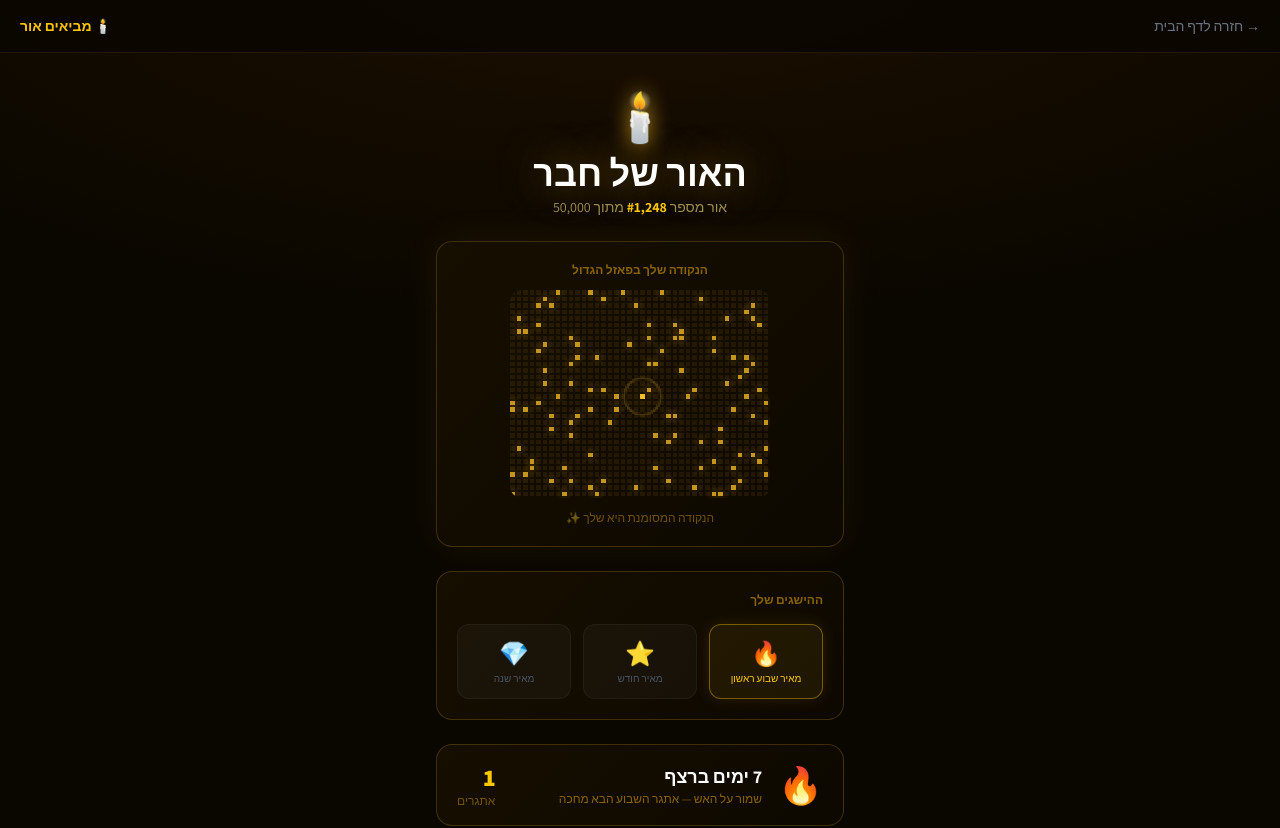
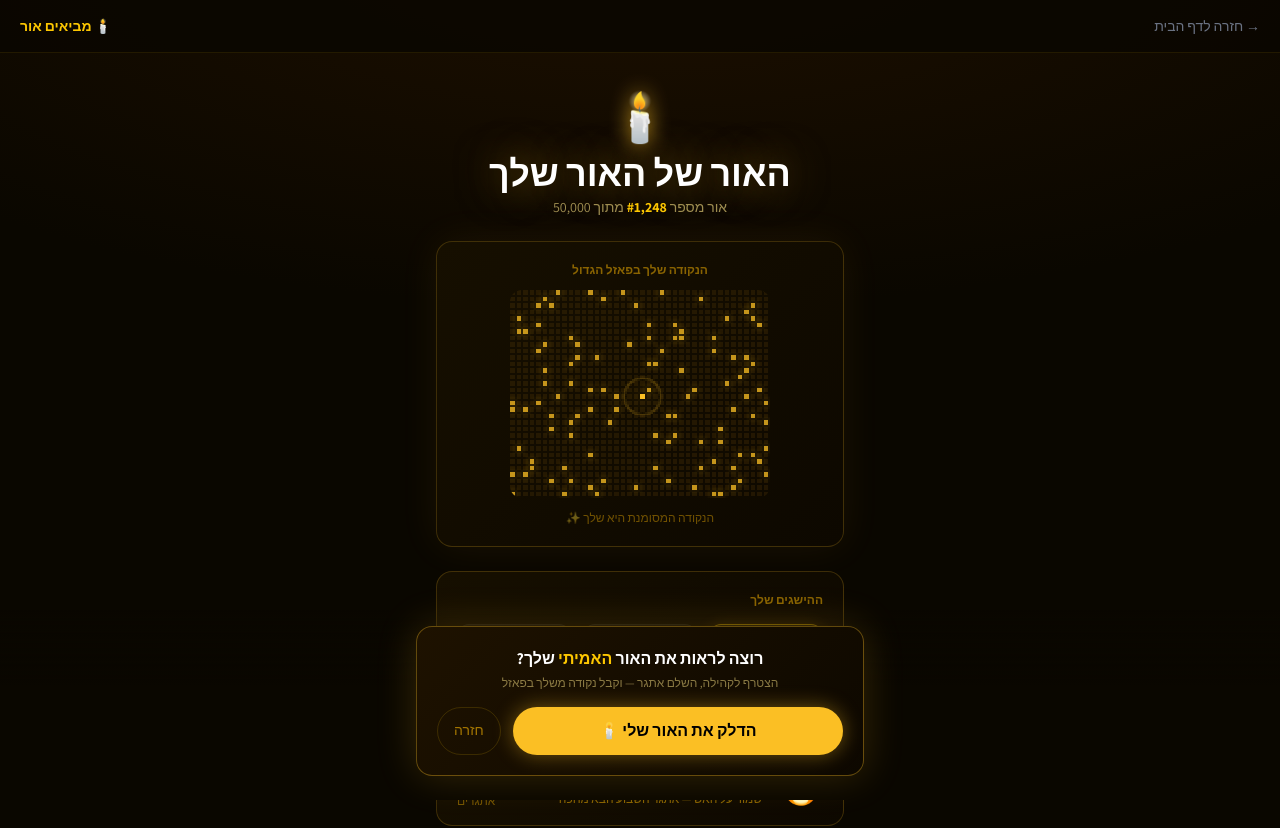
Before and after one commit to adam554433-cloud/mabim-or, a Next.js app: page /my-light in a window 1280 px wide. Shown: the top 828 px of the page. Built offline with nearby package versions, Linux system fonts and the light colour scheme; no server answers.

Commit message:
feat: guest preview on my-light with join CTA, add date to feed cards

```diff
--- a/src/app/my-light/page.tsx
+++ b/src/app/my-light/page.tsx
@@ -4,6 +4,8 @@ import { useSearchParams } from "next/navigation";
 import { motion, AnimatePresence } from "framer-motion";
 import { useEffect, useRef, useState, Suspense } from "react";
 import Link from "next/link";
+import { supabase } from "@/lib/supabase";
+import type { User } from "@supabase/supabase-js";
 
 // ── Mini Puzzle Canvas ───────────────────────────────────────────────
 const COLS = 250;
@@ -114,20 +116,31 @@ const BADGES = [
 // ── Main Page ────────────────────────────────────────────────────────
 function MyLightContent() {
   const params = useSearchParams();
-  const name   = params.get("name") ?? "חבר";
   const idxStr = params.get("idx");
   const lightNum = params.get("num");
 
-  const myIndex  = idxStr ? parseInt(idxStr) : 25125;
-  const myNum    = lightNum ? parseInt(lightNum) : 1248;
-
+  const [user, setUser] = useState<User | null | undefined>(undefined);
   const [copied, setCopied] = useState(false);
   const [showReactions, setShowReactions] = useState(false);
+
+  useEffect(() => {
+    supabase.auth.getUser().then(({ data }) => setUser(data.user ?? null));
+    const { data: { subscription } } = supabase.auth.onAuthStateChange((_e, session) => {
+      setUser(session?.user ?? null);
+    });
+    return () => subscription.unsubscribe();
+  }, []);
 
   useEffect(() => {
     const t = setTimeout(() => setShowReactions(true), 600);
     return () => clearTimeout(t);
   }, []);
+
+  const isGuest = user === null;
+  const displayName = user?.user_metadata?.display_name ?? params.get("name");
+  const name = isGuest ? "האור שלך" : (displayName ?? "חבר");
+  const myIndex  = idxStr ? parseInt(idxStr) : 25125;
+  const myNum    = lightNum ? parseInt(lightNum) : 1248;
 
   function share() {
     const url = window.location.href;
@@ -139,7 +152,7 @@ function MyLightContent() {
 
   return (
     <main
-      className="min-h-screen pb-16"
+      className={`min-h-screen ${isGuest ? "pb-36" : "pb-16"}`}
       style={{ background: "radial-gradient(ellipse 140% 55% at 50% -5%, #1e1000 0%, #0a0700 55%)" }}
     >
       {/* Nav */}
@@ -257,7 +270,8 @@ function MyLightContent() {
           </div>
         </div>
 
-        {/* ── Share ── */}
+        {/* ── Share (logged in only) ── */}
+        {!isGuest && (
           <motion.div
             initial={{ opacity: 0, y: 12 }}
             animate={{ opacity: 1, y: 0 }}
@@ -283,8 +297,44 @@ function MyLightContent() {
               → חזרה לדף הבית
             </Link>
           </motion.div>
+        )}
 
       </div>
+
+      {/* ── Guest sticky CTA ── */}
+      {isGuest && (
+        <motion.div
+          initial={{ opacity: 0, y: 40 }}
+          animate={{ opacity: 1, y: 0 }}
+          transition={{ duration: 0.6, delay: 0.8 }}
+          className="fixed bottom-0 left-0 right-0 z-50 px-4 pb-6 pt-4"
+          style={{ background: "linear-gradient(to top, #0a0700 60%, transparent)" }}
+        >
+          <div
+            className="max-w-md mx-auto rounded-2xl p-5 text-center"
+            style={{ background: "linear-gradient(135deg,#1e1200,#0d0800)", border: "1px solid rgba(251,191,36,0.35)", boxShadow: "0 0 40px rgba(251,191,36,0.18)" }}
+          >
+            <p className="text-white font-bold text-base mb-1">רוצה לראות את האור <span className="text-yellow-400">האמיתי</span> שלך?</p>
+            <p className="text-amber-200/50 text-xs mb-4">הצטרף לקהילה, השלם אתגר — וקבל נקודה משלך בפאזל</p>
+            <div className="flex gap-3">
+              <Link
+                href="/login"
+                className="flex-1 font-bold py-3 rounded-full text-base text-center transition-all hover:scale-105"
+                style={{ background: "#fbbf24", color: "#000", boxShadow: "0 0 20px rgba(251,191,36,0.4)" }}
+              >
+                הדלק את האור שלי 🕯️
+              </Link>
+              <Link
+                href="/"
+                className="px-4 py-3 rounded-full text-amber-400/60 hover:text-yellow-400 transition-colors text-sm font-medium border border-yellow-400/15"
+              >
+                חזרה
+              </Link>
+            </div>
+          </div>
+        </motion.div>
+      )}
+
     </main>
   );
 }
--- a/src/components/CommunityFeed.tsx
+++ b/src/components/CommunityFeed.tsx
@@ -14,6 +14,11 @@ function timeAgo(dateStr: string): string {
   if (diff < 3600)  return `לפני ${Math.floor(diff / 60)} דק'`;
   if (diff < 86400) return `לפני ${Math.floor(diff / 3600)} שע'`;
   return `לפני ${Math.floor(diff / 86400)} ימים`;
+}
+
+function formatDate(dateStr: string): string {
+  const d = new Date(dateStr);
+  return d.toLocaleDateString("he-IL", { day: "numeric", month: "short", year: "2-digit" });
 }
 
 const GRADIENTS = [
@@ -75,7 +80,10 @@ function SubmissionCard({ s, i }: { s: Submission; i: number }) {
               <p className="font-semibold text-white text-sm truncate">{s.name}</p>
               <p className="text-gray-500 text-xs truncate">{s.challenge_title}</p>
             </div>
-            <span className="text-gray-600 text-xs flex-shrink-0">{timeAgo(s.created_at)}</span>
+            <div className="flex flex-col items-end gap-0.5 flex-shrink-0">
+              <span className="text-gray-600 text-xs">{timeAgo(s.created_at)}</span>
+              <span className="text-gray-700 text-[10px]">{formatDate(s.created_at)}</span>
+            </div>
           </div>
 
           <button className="mt-3 w-full text-center text-xs text-yellow-400/60 hover:text-yellow-400 active:text-yellow-300 py-2 border border-yellow-400/10 hover:border-yellow-400/25 rounded-xl transition-all">
```
Lines whose indentation alone changed are shown as unchanged.
